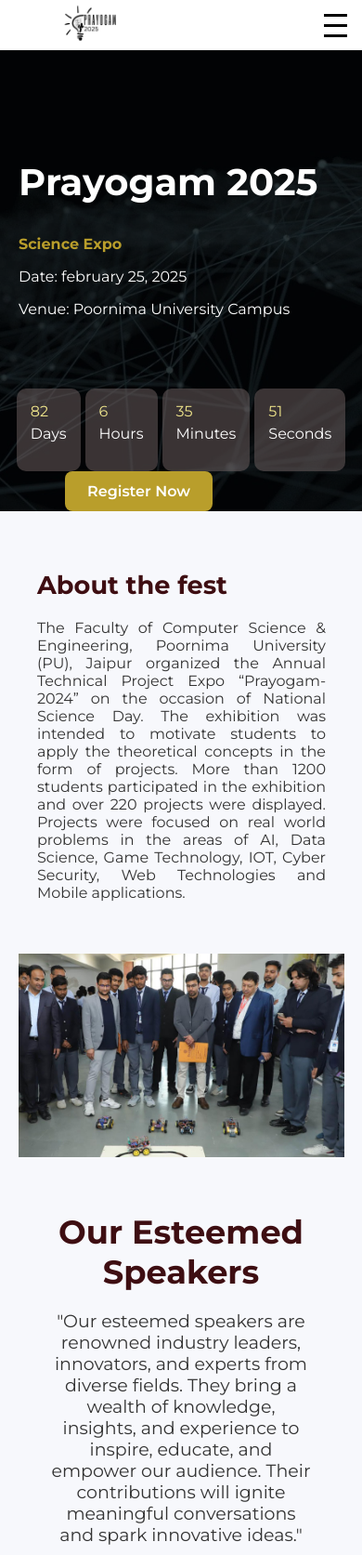
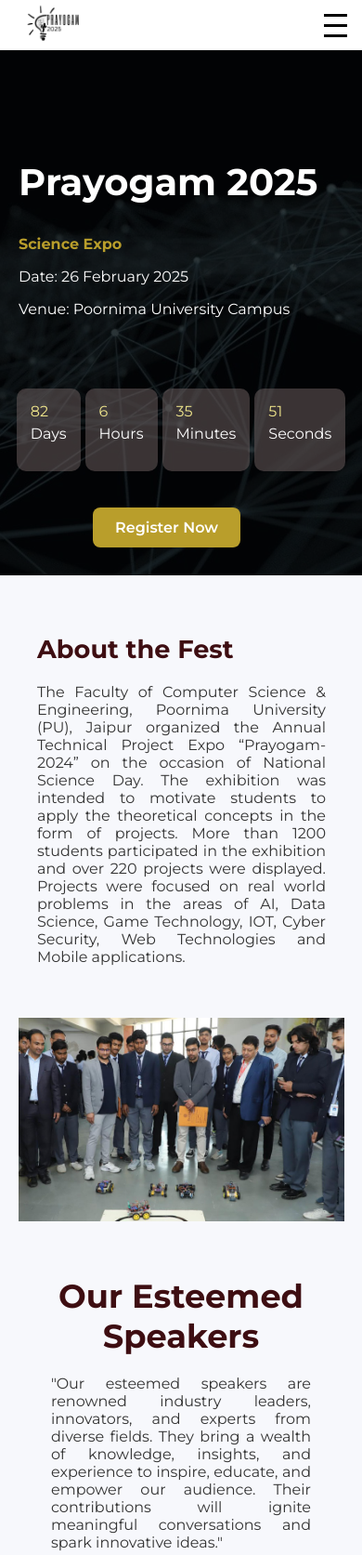
Before and after one commit to Ayush17514/prayogam2025, a PHP site: page / in a window 390 px wide. Shown: the top 1673 px of the page at 93% size. Run offline with PHP 8.4, Linux system fonts and the light colour scheme.

Commit message:
register btn & minor detailing

```diff
--- a/index.html
+++ b/index.html
@@ -58,7 +58,7 @@
 
              <!-- Event Date and Venue -->
             <div class="event-info">
-                <p>Date: february 25, 2025</p>
+                <p>Date: 26 February 2025</p>
                 <p>Venue: Poornima University Campus</p>
             </div>
 
@@ -91,7 +91,7 @@
 <!--about the fest-->
 <section class="about-section" id="about">
     <div class="about-content">
-        <h2>About the fest</h2>
+        <h2>About the Fest</h2>
         <p>
             The Faculty of Computer Science & Engineering, Poornima University (PU), Jaipur organized the Annual Technical Project Expo “Prayogam-2024” on the occasion of National Science Day.
             The exhibition was intended to motivate students to apply the theoretical concepts in the form of projects. More than 1200 students participated in the exhibition and over 220 projects were displayed. Projects were focused on real world problems in the areas of AI, Data Science, Game Technology, IOT, Cyber Security, Web Technologies and Mobile applications.
@@ -200,7 +200,7 @@
     <div class="projects-container">
         <!-- Year 2023 Projects -->
         <div class="project-year">
-            <h3>Prayogam2023</h3>
+            <h3>Prayogam 2023</h3>
             <p>Discover the groundbreaking projects presented in 2023.</p>
             <a href="FCE-2024-25.pdf" class="project-link" download>
                 <span class="pdf-icon">📄</span> Download PDF of 2023 Projects
@@ -209,7 +209,7 @@
 
         <!-- Year 2024 Projects -->
         <div class="project-year">
-            <h3>Prayogam2024</h3>
+            <h3>Prayogam 2024</h3>
             <p>Explore the innovative projects submitted by students in 2024.</p>
             <a href="FCE-2024-25.pdf" class="project-link" download>
                 <span class="pdf-icon">📄</span> Download PDF of 2024 Projects
@@ -218,7 +218,7 @@
 
         <!-- Year 2025 Projects -->
         <div class="project-year">
-            <h3>Prayogam2025</h3>
+            <h3>Prayogam 2025</h3>
             <p>Get a look at the future of innovation with the 2025 student projects.</p>
             <a href="FCE-2024-25.pdf" class="project-link" download>
                 <span class="pdf-icon">📄</span> Download PDF of 2025 Projects
@@ -238,40 +238,40 @@
         <div class="team-card">
             <img src="president.webp" alt="Member Image">
              <hr class="separator-line">
-            <h3>Dr.Suresh Chandra Padhy</h3>
+            <h3>Dr. Suresh Chandra Padhy</h3>
             <p>President<br>Poornima University</p>
         </div>
         <div class="team-card">
             <img src="manoj sir.jpg" alt="Member Image">
             <hr class="separator-line">
-            <h3>Dr.Manoj Gupta</h3>
+            <h3>Dr. Manoj Gupta</h3>
             <p>Pro-President<br>Poornima University</p>
         </div>
         <div class="team-card">
             <img src="pratish sir.JPG" alt="Coordinator Image">
             <hr class="separator-line">
-            <h3>Mr.Pratish Rawat</h3>
+            <h3>Mr. Pratish Rawat</h3>
             <p>HoD<br>Department of first Year FET & FCE </p>
         </div>
 
         <div class="team-card">
             <img src="Ajay sir.JPG" alt="Member Image">
             <hr class="separator-line">
-            <h3>Mr.Ajay Khunteta</h3>
+            <h3>Mr. Ajay Khunteta</h3>
             <p>Dean,FCE</p>
         </div>
 
         <div class="team-card">
             <img src="megha mam.jpg" alt="Member Image">
             <hr class="separator-line">
-            <h3>Mrs.Megha Nain</h3>
+            <h3>Mrs. Megha Nain</h3>
             <p>Project Coordinator</p>
         </div>
 
         <div class="team-card">
             <img src="gurvita mam.jpeg" alt="Member Image">
             <hr class="separator-line">
-            <h3>Mrs.Gurvita Rai</h3>
+            <h3>Mrs. Gurvita Rai</h3>
             <p>Project Coordinator</p>
         </div>
 
@@ -299,7 +299,7 @@
         <!-- Contact Information Section -->
         <div class="details">
             <h4>Contact Us</h4>
-            <p>Poornima University,Jaipur,Rajasthan</p>
+            <p>Poornima University, Jaipur, Rajasthan</p>
             <p><a href="tel:+911234567890">+91 9826054814</a></p>
             <p><a href="mailto:info@prayogam.com">pratish.rawat@poornima.edu.in</a></p>
         </div>
--- a/styles.css
+++ b/styles.css
@@ -87,11 +87,14 @@
 /* Responsive Design */
 @media (max-width: 768px) {
     .navbar {
-        display: none;
+    display: none;
     }
-
+    .logo img {
+    padding-left: 10px;
+    width: 100px;
+    }
     .hamburger {
-        display: flex;
+    display: flex;
     }
 }
 
@@ -245,7 +248,21 @@
     margin-bottom: 0px;
 }
     .register-btn {
-        }
+  display: inline-block;
+  background-color:#b99e2b; /* Button color */
+  color: #fff; /* Text color */
+  padding: 0.75rem 1.5rem;
+  font-size: 1rem;
+  font-weight: 600;
+  border: none;
+  border-radius: 0.5rem;
+  margin-top: 10%;
+  margin-bottom: 30px;
+  margin-left: 100px;
+  text-decoration: none;
+  transition: background-color 0.3s ease;
+}
+
 
 }
 
@@ -261,7 +278,7 @@
 }
 
 .about-content {
-    flex: 1;
+    flex: 1rem;
     padding: 20px;
 }
 
@@ -273,7 +290,6 @@
 
 .about-content p {
     font-size: 19px;
-
     color: #333;
     text-align: justify;
 }
@@ -403,6 +419,10 @@
         width: 100%;
         max-width: 90%;
     }
+    .speaker-section p{
+    font-size: 1rem;
+    text-align: justify;
+}
 }
 
 
@@ -569,7 +589,8 @@
 }
 
     .projects-section p {
-       font-size: 1rem;
+    font-size: 1rem;
+    text-align: justify;
 }
     .projects-container {
         grid-template-columns: 1fr;
```
